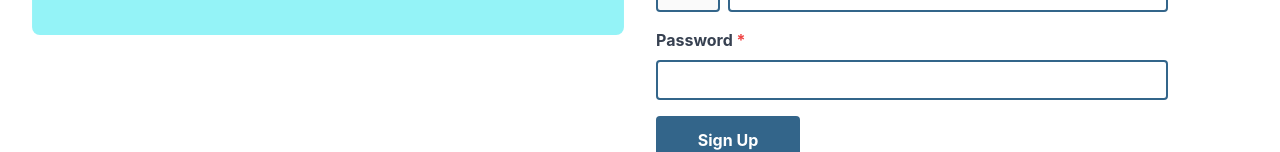
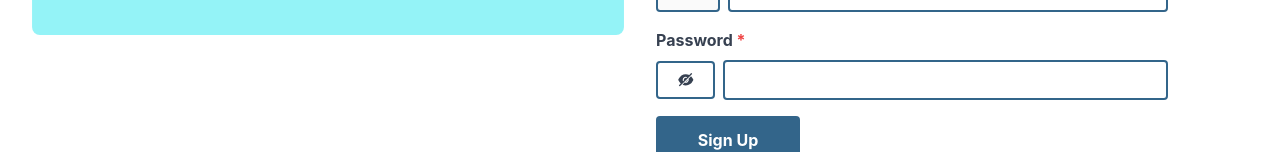
Before and after one commit to Dave-Rushabh/MERN-Food-app, a React (Vite) app in the folder client/: page /auth in a window 1280 px wide. Both pictures are taken after a click on the button "Sign Up". Shown: the part 746-898 px from the top of the page. Built offline with nearby package versions, Linux system fonts and the light colour scheme.

Commit message:
Sign up form UI enhanced

```diff
--- a/client/package.json
+++ b/client/package.json
@@ -19,6 +19,7 @@
     "framer-motion": "^10.12.4",
     "react": "^18.2.0",
     "react-dom": "^18.2.0",
+    "react-icons": "^4.8.0",
     "react-redux": "^8.0.5",
     "react-router-dom": "^6.10.0",
     "redux-saga": "^1.2.3",
--- a/client/src/components/AuthComponent/SignUp.tsx
+++ b/client/src/components/AuthComponent/SignUp.tsx
@@ -1,4 +1,4 @@
-import { useEffect } from 'react';
+import { useEffect, useState } from 'react';
 import { useNavigate } from 'react-router-dom';
 import { Formik, Form, Field, ErrorMessage } from 'formik';
 import * as Yup from 'yup';
@@ -6,13 +6,19 @@ import { useToast } from '@chakra-ui/react';
 import { useDispatch, useSelector } from 'react-redux';
 import { HANDLE_SIGN_UP } from '../../../redux/slice/authSlice';
 import { Spinner } from '@chakra-ui/react';
+import { AiFillEyeInvisible, AiFillEye } from 'react-icons/ai';
 
 const schema = Yup.object().shape({
-  username: Yup.string().required('User Name is required'),
-  dateOfBirth: Yup.date().required('Date of birth is required'),
+  username: Yup.string()
+    .max(20, 'Username must be at most 20 characters')
+    .matches(/^[a-zA-Z0-9]+$/, 'Username must not include special characters')
+    .required('Username is required'),
+  dateOfBirth: Yup.date()
+    .max(new Date(), "Date of birth can't be in the future")
+    .required('Date of birth is required'),
   email: Yup.string().email('Invalid email').required('Email is required'),
   contactNo: Yup.string()
-    .matches(/^\d{10}$/, 'Invalid phone number')
+    .matches(/^\d{10}$/, 'Phone number must be of 10 digits')
     .required('Phone number is required'),
   password: Yup.string().required('Password is required'),
 });
@@ -33,6 +39,7 @@ const SignUp = () => {
   const { signUpStatusMsg, isSignUpSuccess, isSigninUpLoading } = useSelector(
     (state: any) => state.authReducer.signUp
   );
+  const [showPassword, setShowPassword] = useState(false);
 
   useEffect(() => {
     if (signUpStatusMsg?.length) {
@@ -181,14 +188,29 @@ const SignUp = () => {
                 >
                   Password <span className="text-red-500">*</span>
                 </label>
+                <div className="flex items-center">
+                  <div
+                    onClick={() => setShowPassword(!showPassword)}
+                    className={`appearance-none border-2 mr-2 hover:cursor-pointer border-app_primary_light flex justify-center rounded w-16 py-2 px-3 text-gray-700 leading-tight focus:outline-none focus:shadow-outline`}
+                  >
+                    {showPassword ? (
+                      <AiFillEye style={{ fontSize: '1.1rem' }} />
+                    ) : (
+                      <AiFillEyeInvisible style={{ fontSize: '1.1rem' }} />
+                    )}
+                  </div>
                   <Field
-                  type="password"
+                    type={showPassword ? 'text' : 'password'}
                     name="password"
                     id="password"
                     className={`appearance-none border-2 border-app_primary_light rounded w-full py-2 px-3 text-gray-700 leading-tight focus:outline-none focus:shadow-outline ${
-                    touched.password && errors.password ? 'border-red-500' : ''
+                      touched.password && errors.password
+                        ? 'border-red-500'
+                        : ''
                     } focus:border-blue-500 focus:shadow-blue-outline`}
                   />
+                </div>
+
                 <ErrorMessage
                   name="password"
                   component="p"
```
Also changed, not shown: 1 other file (tests, documents, lock files or other folders). Lines whose indentation alone changed are shown as unchanged.
